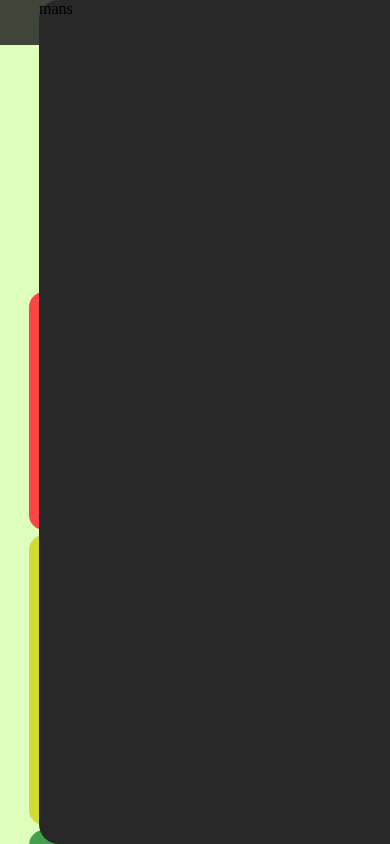
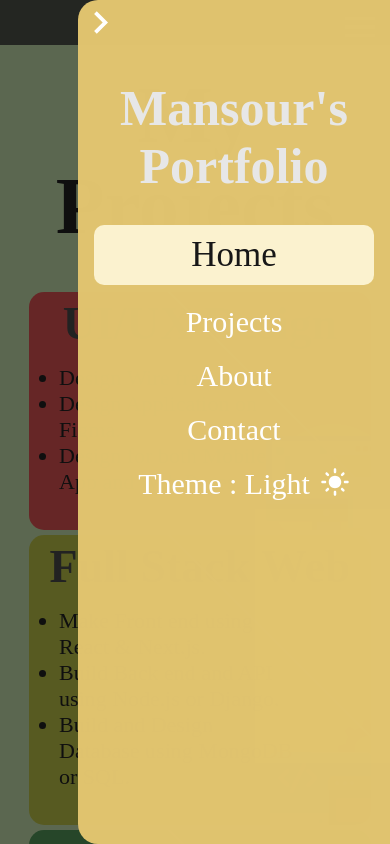
Before and after one commit to Mans1611/portfolio, a React (Create React App) app: page /projects in a window 390 px wide. Both pictures are taken after a click on the icon 360 px from the left and 27 px from the top of the page. Shown: the top 844 px of the page. Built offline with nearby package versions, Linux system fonts and the light colour scheme.

Commit message:
make sidebar for mobilephone

```diff
--- a/src/App.tsx
+++ b/src/App.tsx
@@ -10,15 +10,19 @@ import { projectInterface } from './data/projectList';
 export interface props {
   dark : boolean | string| null,
   setDark : React.Dispatch<React.SetStateAction<boolean>>,
-  projectPop : {show:boolean,project:object},
-  setProjectPop:React.Dispatch<React.SetStateAction<{show:boolean,project:{}}>>,
+  projectPop : {show:boolean,project:object,top:number},
+  setProjectPop:React.Dispatch<React.SetStateAction<{show:boolean,project:{},top:number}>>,
+  selctedLink:string,
+  setSelectedLink: React.Dispatch<React.SetStateAction<string>>
   innerWidth : number
 }
 
 const obj:props = {
   dark:null,setDark:()=>{},
-  projectPop : {show:false,project:{}},
+  projectPop : {show:false,project:{},top:window.scrollY},
   setProjectPop : ()=>{},
+  selctedLink: "",
+  setSelectedLink:()=>{},
   innerWidth : window.innerWidth
 }
 export const appContext = createContext(obj);
@@ -27,14 +31,24 @@ export const appContext = createContext(obj);
 
 function App() {
   const [dark,setDark] = useState(false);
-  const [projectPop,setProjectPop] = useState({show:false,project:{}});
+  const [projectPop,setProjectPop] = useState({show:false,project:{},top:window.scrollY});
   const [innerWidth] = useState(window.innerWidth)
+  const [selctedLink,setSelectedLink] = useState("Home");
+
+  const activeLink = window.location.href.split("/")[0];
+
+  const linksList = ['home','projects','about','contact'];
+
+  if(linksList.includes(activeLink))
+    setSelectedLink(activeLink)
+
 
   return (
     <Router>
       <appContext.Provider value={{
         dark,setDark,
         projectPop,setProjectPop,
+        selctedLink,setSelectedLink,
         innerWidth
       }}>
 
--- a/src/Components/NavBar/NavBar.tsx
+++ b/src/Components/NavBar/NavBar.tsx
@@ -7,13 +7,14 @@ import { appContext } from '../../App';
 import LightModeIcon from '@mui/icons-material/LightMode';
 import NightlightIcon from '@mui/icons-material/Nightlight';
 const NavBar = () => {
-  const [selctedLink,setSelectedLink] = useState("Home");
+
   const [showSidebar,setShowSidebar] = useState(false);
 
   const {
-    dark,
-    setDark
+    dark, setDark,
+    selctedLink,setSelectedLink
   } = useContext(appContext);
+
 
   const moveHover = (e: any)=>{
       const activeBox: (HTMLElement | null) = document.getElementById('active');
@@ -57,6 +58,12 @@ const NavBar = () => {
       }
   },[])
 
+    const handleShowSideBar = ()=>{
+      setShowSidebar(true);
+      const app = document.getElementsByTagName('body')[0]
+      if(app?.style)
+          app.style.overflow = 'hidden'
+    }
 
 
   return (
@@ -76,11 +83,12 @@ const NavBar = () => {
               </div>
         </div>
         <div className="burger-wrapper">
-          <Menu onClick={()=>setShowSidebar(true)}/>
+          <Menu onClick={handleShowSideBar}/>
         </div>
     </div>
     <Outlet/>
-    {showSidebar && <SideBar setShowSidebar = {setShowSidebar}/>}
+    {showSidebar && <SideBar
+                    setShowSidebar = {setShowSidebar}/>}
     </>
   )
 }
--- a/src/Components/NavBar/navbar.scss
+++ b/src/Components/NavBar/navbar.scss
@@ -90,9 +90,9 @@
 
 .sidebar-container{
     position: absolute;
-    width: 90%;
+    width: 80%;
     height: 100vh;
-    background-color: #272727;
+    background-color: #e3c670fb;
     z-index: 999;
     top: 0;
     right: -90%;
@@ -101,6 +101,74 @@
     border-bottom-left-radius: 20px;
     transition: all 300ms;
     animation: apper 150ms linear forwards;
+    .backicon{
+        svg{
+            color: #ffffff;
+            width: 45px;
+            height: 45px;
+        }
+    }
+    .protofolio-title{
+        margin: 30px auto ;
+        font-size: 25px;
+        color: #e7e7e7;
+        font-weight: 700;
+        text-align: center;
+    }
+    .links-container{
+
+        .link-item{
+            text-align: center;
+            margin: 20px auto;
+            a,.theme{
+                color: #ffffff;
+                text-decoration: none;
+                font-size: 30px;
+                font-weight: 500;
+            }
+            svg{
+                margin-left: 10px;
+                width: 30px;
+                height: 30px;
+                color: #ffffff;
+            }
+            &.theme-wrapper{
+                display: flex;
+                align-items: center;
+                justify-content: center;
+                margin-left: 20px;
+            }
+
+
+            &.selected-link{
+                background-color: #FBF2CF;
+                width: 90%;
+                padding: 10px;
+                border-radius: 10px;
+                a{
+                    color:#171717 ;
+                    font-size: 35px;
+                }
+            }
+        }
+    }
+
+    &.dark{
+        background-color: #052D43;
+        .protofolio-title{
+            color: #FFD700;
+        }
+        .links-container{
+            .link-item{
+                &.selected-link{
+                    background-color: #171717b6;
+                    a{
+                        color:#d9c240 ;
+                    }
+                }
+            }
+        }
+    }
 }
 @keyframes apper{
     to{
--- a/src/Components/Project/Project.tsx
+++ b/src/Components/Project/Project.tsx
@@ -10,7 +10,9 @@ const Project = ({project}:{project:projectInterface}) => {
 
     const {projectPop,setProjectPop} = useContext(appContext);
     const modalOpen = ()=>{
-        setProjectPop({show:true,project:project})
+        const top = Math.floor(window.scrollY);
+
+        setProjectPop({show:true,project:project,top:top})
         const app = document.getElementsByTagName('body')[0]
         if(app?.style)
             app.style.overflow = 'hidden'
--- a/src/Components/ProjectField/FieldPage.tsx
+++ b/src/Components/ProjectField/FieldPage.tsx
@@ -12,8 +12,7 @@ const FieldPage = ({index,field,projects} :
     }) => {
 
     const {innerWidth} = useContext(appContext);
-    console.log(index)
-    console.log(typeof(index))
+
     return (
     <div id={`${field.id}-projects`} style={{zIndex:index+5,
         transform:`${innerWidth > 560 ? `translateX(${index * 50}px` : `translateY(${index * 50}px`})`,
--- a/src/Components/ProjectPopUp/ProjectPopUp.tsx
+++ b/src/Components/ProjectPopUp/ProjectPopUp.tsx
@@ -6,15 +6,23 @@ import { appContext } from '../../App';
 import Skill from '../Skill/Skill';
 const ProjectPopUp = ({project}:{project:projectInterface}) => {
 
-    const {setProjectPop} = useContext(appContext);
+
+    const {projectPop,setProjectPop} = useContext(appContext);
     const handleClose = ()=>{
-        setProjectPop({show:false,project:{}});
+        setProjectPop({show:false,project:{},top:window.scrollY});
         const app = document.getElementsByTagName('body')[0]
         if(app?.style)
             app.style.overflow = 'auto'
     }
+
+
+    const close = (e: EventTarget ) :void=>{
+        if(( (e as HTMLElement).classList.contains('modal')))
+            handleClose();
+    }
+
   return (
-    <div className='modal'>
+    <div style={{top:projectPop.top}} onClick={(e)=>close(e.target)} className='modal'>
         <div className="model-container">
             <div onClick={handleClose} className="closeIcon">
                 <CloseIcon/>
@@ -29,7 +37,7 @@ const ProjectPopUp = ({project}:{project:projectInterface}) => {
                 <p className='answer'>{project.description}</p>
                 <h2 className="title">Skills</h2>
                 <div className="skills-container">
-                    {project.skills.map((skill,key)=><Skill skill={skill}/>)}
+                    {project.skills.map((skill,key)=><Skill skill={skill} key={key}/>)}
                 </div>
             </div>
         </div>
--- a/src/Components/ProjectPopUp/projectpopup.scss
+++ b/src/Components/ProjectPopUp/projectpopup.scss
@@ -1,6 +1,6 @@
 .modal{
     position: absolute;
-    top: 99vh;
+    top: 0;
     right: 0;
     left: 0;
     bottom: 0;
@@ -101,4 +101,11 @@
             }
         }
     }
+
+    @media screen and (max-width:560px) {
+        .model-container{
+            width: 85%;
+        }
+
+    }
 }
--- a/src/Components/SideBar/SideBar.tsx
+++ b/src/Components/SideBar/SideBar.tsx
@@ -1,22 +1,72 @@
-import React, {Dispatch,SetStateAction } from 'react'
+import React, {Dispatch,SetStateAction, useContext } from 'react'
 import '../NavBar/navbar.scss';
+import { appContext } from '../../App';
+import KeyboardArrowRightIcon from '@mui/icons-material/KeyboardArrowRight';
+import { Link } from 'react-router-dom';
+
+import LightModeIcon from '@mui/icons-material/LightMode';
+import NightlightIcon from '@mui/icons-material/Nightlight';
 
 interface propsType {
     setShowSidebar: Dispatch<SetStateAction<boolean>>
 }
 const SideBar = (props : propsType) => {
-    const disapper = ()=>{
+
+    const disapper = (clickedLink:(string | null)): void=>{
+
         const sidebar = document.getElementById('sidebar');
+        const app = document.getElementsByTagName('body')[0];
+        if(app?.style)
+            app.style.overflow = 'auto';
+        if(clickedLink !== null)
+            setSelectedLink(clickedLink);
         if(sidebar?.style)
             sidebar.style.transform =  "translateX(100%)"
         setTimeout(()=>{
             props.setShowSidebar(false)
         },150)
     }
-  return (
-    <div id='sidebar' onClick={disapper} className='sidebar-container'>
-        mans
-    </div>
+
+    const hideSideBar = (target:EventTarget) =>{
+        if((target as HTMLElement).classList.contains('modal'))
+            disapper(null);
+    }
+
+
+    const {dark,setDark,selctedLink,setSelectedLink} = useContext(appContext);
+
+
+
+    return (
+        <div onClick={(e)=>hideSideBar(e.target)} className="modal">
+            <div id='sidebar'  className={`sidebar-container ${dark?'dark':''}`}>
+                <div className="backicon">
+                    <KeyboardArrowRightIcon onClick = {()=>disapper(null)}/>
+                </div>
+
+                <div className="protofolio-title">
+                    <h1>Mansour's Portfolio</h1>
+                </div>
+                <div className="links-container">
+                    <div className={`link-item ${selctedLink === 'Home'? 'selected-link':''}`}>
+                        <Link onClick={()=>disapper("Home")} to='/home'>Home</Link>
+                    </div>
+                    <div className={`link-item ${selctedLink === 'Projects'? 'selected-link':''}`}>
+                        <Link onClick={()=>disapper("Projects")} to='/projects'>Projects</Link>
+                    </div>
+                    <div className={`link-item ${selctedLink === 'About'? 'selected-link':''}`}>
+                        <Link onClick={()=>disapper("About")} to='/about'>About</Link>
+                    </div>
+                    <div className={`link-item ${selctedLink === 'Contact'? 'selected-link':''}`}>
+                        <Link onClick={()=>disapper("Contact")} to='/contact'>Contact</Link>
+                    </div>
+                    <div className='link-item theme-wrapper'>
+                        <span className='theme' onClick={()=>{setDark(!dark)}}>Theme : {dark ? 'Dark': 'Light'}</span>
+                        <span>{dark ? <NightlightIcon/> : <LightModeIcon/>}</span>
+                    </div>
+                </div>
+            </div>
+        </div>
   )
 }
 
--- a/src/Pages/Projects/Projects.tsx
+++ b/src/Pages/Projects/Projects.tsx
@@ -1,4 +1,4 @@
-import React, { useContext, useState } from 'react'
+import React, { useContext, useEffect, useState } from 'react'
 import { appContext } from '../../App';
 import './projects.scss';
 import ProjectCard from '../../Components/ProjectCard/ProjectCard';
@@ -10,6 +10,7 @@ const Projects = () => {
     const {dark} = useContext(appContext);
 
     const [activeCard,setActiveCard] = useState({id:"",backgroundColor:""});
+
 
 
   return (
--- a/src/Pages/Projects/projects.scss
+++ b/src/Pages/Projects/projects.scss
@@ -59,7 +59,7 @@
                 position: absolute;
                 bottom: 10px;
                 left: 60px;
-                z-index: 4;
+                z-index: -1;
                 img{
                     width: 400px;
                     height: 370px;
```
